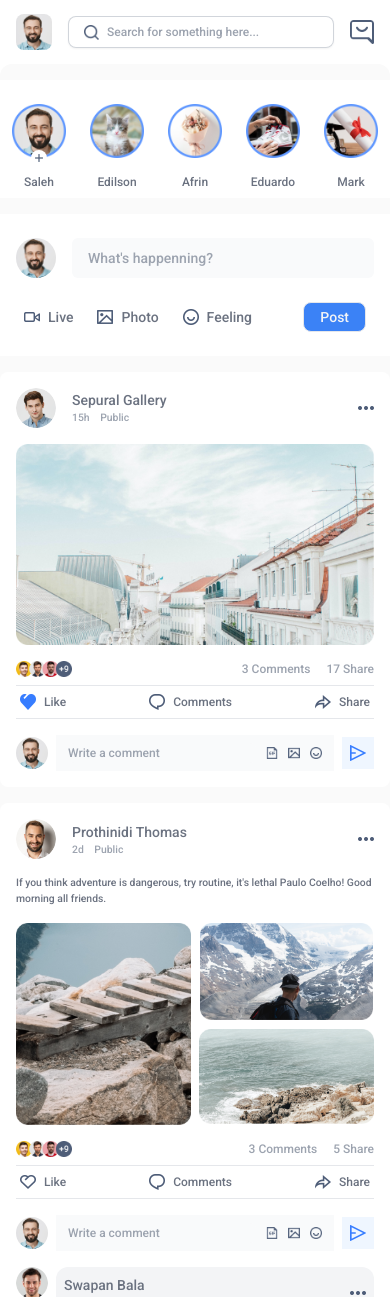
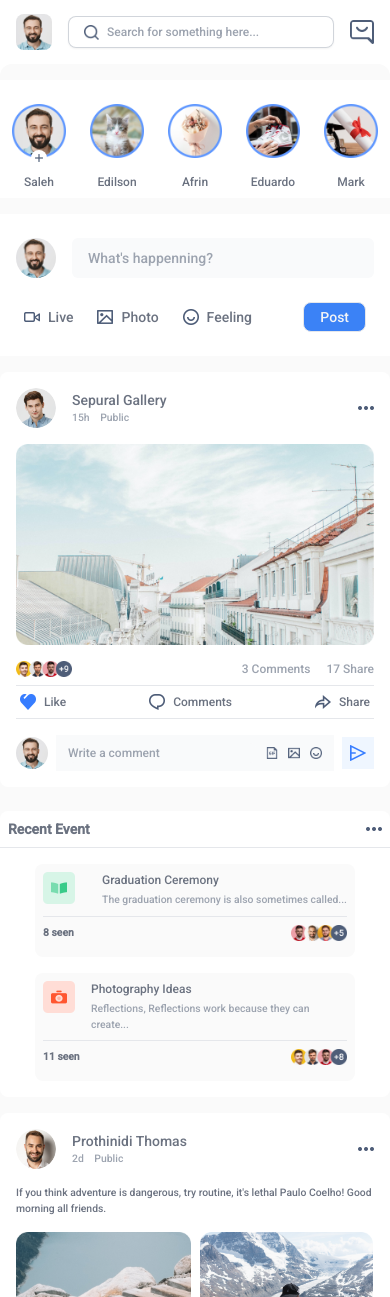
Before and after one commit to masrur-sakib/meetmax, a Next.js app: page / in a window 390 px wide. Shown: the top 1297 px of the page. Built offline with nearby package versions, Linux system fonts and the light colour scheme.

Commit message:
inserted the eventsCard in between the dynamic posts, modified the eventCard to adjust responsive behavior.

```diff
--- a/src/components/EventCard.jsx
+++ b/src/components/EventCard.jsx
@@ -4,8 +4,9 @@ import Image from 'next/image';
 
 export default function EventCard({ data }) {
   return (
-    <div className='mx-2 [&:not(:last-child)]:mb-4 p-2 2xl:px-4 max-w-60 bg-zinc-50 rounded-lg cursor-pointer'>
-      <div className='pb-2 flex justify-center items-start space-x-4 border-b border-gray-200'>
+    <div className='px-4 pt-4 last:pb-4 flex flex-col justify-center items-center'>
+      <div className='p-2 w-full 2xl:px-4 max-w-80 xl:max-w-60 bg-zinc-50 rounded-lg cursor-pointer'>
+        <div className='pb-2 flex justify-between items-start space-x-4 border-b border-gray-200'>
           <Image
             className='h-8 w-8'
             src={data.icon}
@@ -33,5 +34,6 @@ export default function EventCard({ data }) {
           />
         </div>
       </div>
+    </div>
   );
 }
--- a/src/components/Feed/Feed.jsx
+++ b/src/components/Feed/Feed.jsx
@@ -7,8 +7,13 @@ import Post from './Post';
 import PublishPostCard from './PublishPostCard';
 import RightSidebar from './RightSidebar';
 import StoryCard from '../StoryCard';
+import EventCard from '../EventCard';
+import Image from 'next/image';
+import { eventsData } from '@/data/eventsData';
 
 export default function Feed() {
+  const eventSectionInsertPosition = 1;
+
   return (
     <div className='flex items-start justify-start'>
       {/*Left  Sidebar */}
@@ -23,8 +28,31 @@ export default function Feed() {
         <PublishPostCard />
 
         {/* Posts */}
-        {postsData.map((data) => (
-          <Post key={data.id} data={data} />
+        {postsData.map((data, index) => (
+          <>
+            <Post key={data.id} data={data} />
+
+            {index === eventSectionInsertPosition - 1 && (
+              <div className='mt-6 xs:hidden bg-white rounded-lg'>
+                <div className='p-2 flex justify-between items-center border-b border-gray-200'>
+                  <p className='font-semibold text-sm'>Recent Event</p>
+                  <Image
+                    src='/icons/ThreeDots.png'
+                    className='cursor-pointer'
+                    alt='ThreeDotsIcon'
+                    width={16}
+                    height={8}
+                    unoptimized
+                  />
+                </div>
+
+                {/* Event Card */}
+                {eventsData.map((data) => (
+                  <EventCard key={data.id} data={data} />
+                ))}
+              </div>
+            )}
+          </>
         ))}
       </div>
 
--- a/src/components/Feed/FeedSidebar.jsx
+++ b/src/components/Feed/FeedSidebar.jsx
@@ -48,11 +48,11 @@ export default function FeedSidebar() {
             unoptimized
           />
         </div>
-        <div className='py-4 flex flex-col justify-center items-center'>
-          {eventsData.map((data) => (
-            <EventCard key={data.id} data={data} />
-          ))}
-        </div>
+
+        {/* Event Card */}
+        {eventsData.map((data) => (
+          <EventCard key={data.id} data={data} />
+        ))}
       </div>
 
       {/* Birthdays Section */}
--- a/src/components/StoryCard.jsx
+++ b/src/components/StoryCard.jsx
@@ -15,7 +15,7 @@ export default function StoryCard({ position }) {
     <div
       className={`${
         user ? 'block' : 'hidden'
-      } flex-1 mt-4 bg-white sm:hidden flex justify-between items-center`}
+      } flex-1 mt-4 bg-white xs:hidden flex justify-between items-center`}
     >
       {position === 'topFeed'
         ? storyData.map((data) => (
--- a/tailwind.config.js
+++ b/tailwind.config.js
@@ -12,6 +12,9 @@ module.exports = {
         'gradient-conic':
           'conic-gradient(from 180deg at 50% 50%, var(--tw-gradient-stops))',
       },
+      screens: {
+        xs: '435px',
+      },
       fontSize: {
         vs: '0.65rem',
         vvs: '0.6rem',
```
Lines whose indentation alone changed are shown as unchanged.
